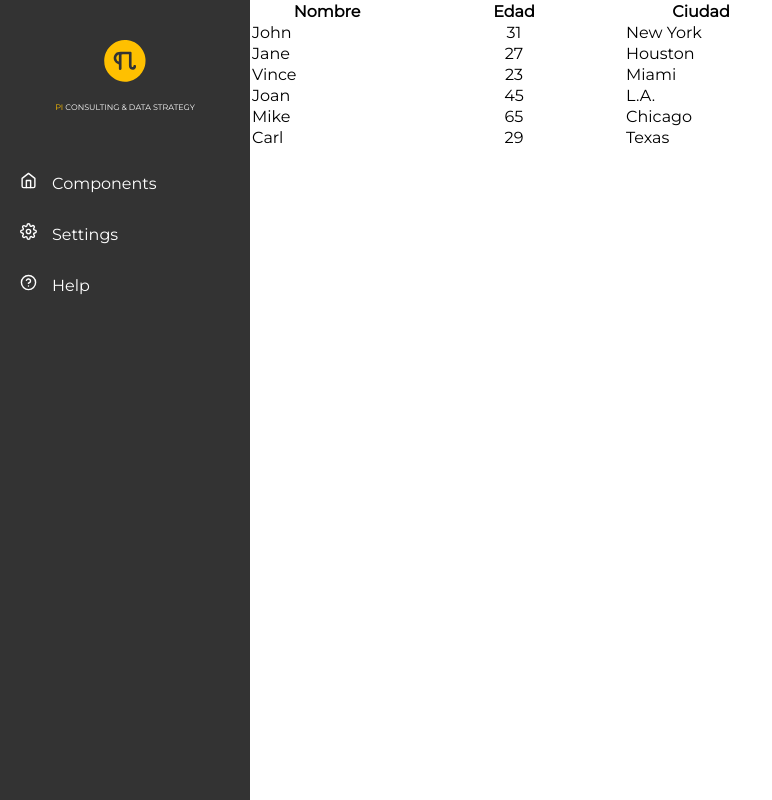
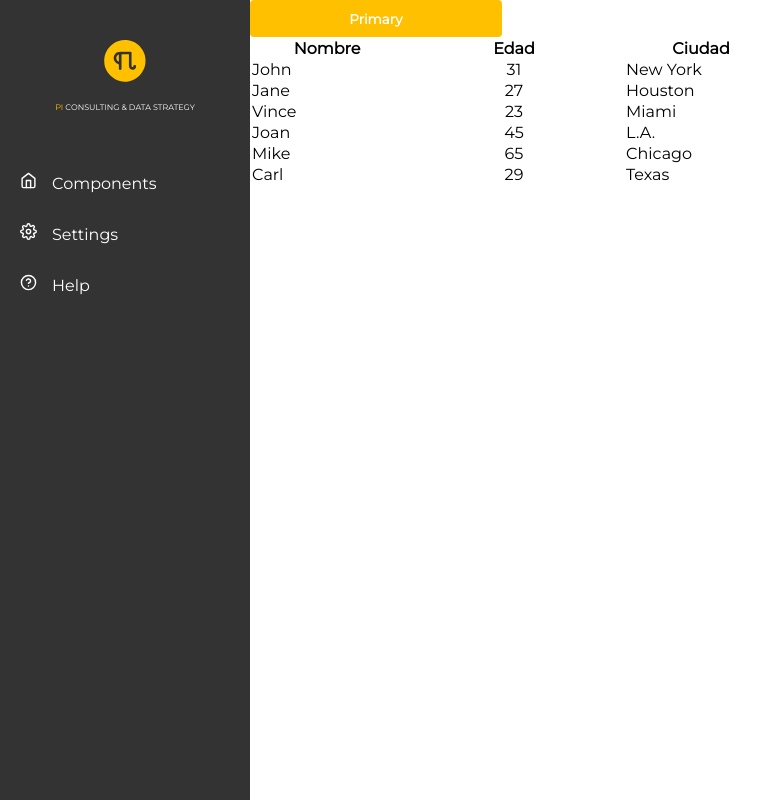
Before and after one commit to famicucci/pi-boilerplate, a Next.js app: page /home in a window 1280 px wide. Shown: the whole page, without its empty margins (0-772 px from the left). Built offline with nearby package versions, Linux system fonts and the light colour scheme; sample sign-in values are in the browser's storage.

Commit message:
Add primary button

```diff
--- /dev/null
+++ b/app/(loggedIn)/home/components/Button/ButtonPrimary.tsx
@@ -0,0 +1,5 @@
+import { Button } from '@/components/Buttons';
+
+export function ButtonPrimary() {
+	return <Button color="primary">Primary</Button>;
+}
--- a/app/(loggedIn)/home/page.tsx
+++ b/app/(loggedIn)/home/page.tsx
@@ -1,8 +1,10 @@
+import { ButtonPrimary } from './components/Button/ButtonPrimary';
 import { TableExample } from './components/TableExample';
 
 function Home() {
 	return (
 		<div>
+			<ButtonPrimary />
 			<TableExample />
 		</div>
 	);
```
